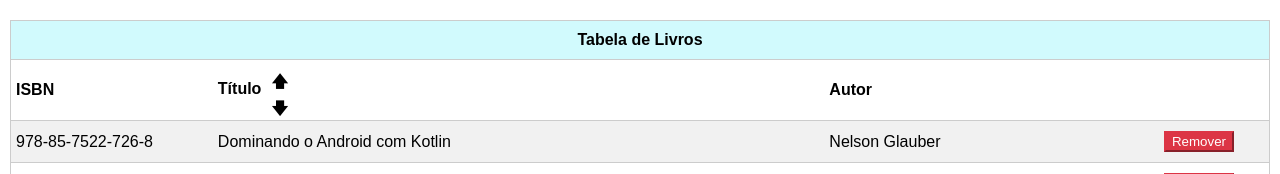
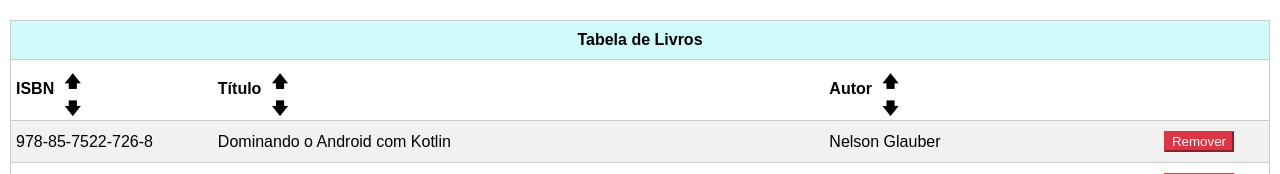
Before and after one commit to moraisalysson/react-tabela-livros, a React (Create React App) app: page / in a window 1280 px wide. Shown: the top 174 px of the page. Built offline with nearby package versions, Linux system fonts and the light colour scheme.

Commit message:
add ordenacao nos demais cabecalhos da tabela

```diff
--- a/src/App.js
+++ b/src/App.js
@@ -20,17 +20,55 @@ class App extends Component {
       })
   }
 
-  handleOrdenarCrescente = (titulo) => {
-    const livros = this.state.livros.sort((a, b) =>
-      a.titulo < b.titulo ? -1 : 0); //ordem crescente
-    this.setState({ livros });
+  handleOrdenarCrescente = (cabecalho) => {
+    switch (cabecalho) {
+      case "titulo":
+        const livrosTitulo = this.state.livros.sort((a, b) =>
+          a.titulo < b.titulo ? -1 : 0); //ordem crescente
+        this.setState({ livrosTitulo });
+        break;
+
+      case "isbn":
+        const livrosIsbn = this.state.livros.sort((a, b) =>
+          a.id < b.id ? -1 : 0); //ordem crescente
+        this.setState({ livrosIsbn });
+        break;
+
+      case "autor":
+        const livrosAutor = this.state.livros.sort((a, b) =>
+          a.autor < b.autor ? -1 : 0); //ordem crescente
+        this.setState({ livrosAutor });
+        break;
+      default:
+        break;
+    }
   }
 
-  handleOrdenarDecrescente = (titulo) => {
-    const livros = this.state.livros.sort((a, b) =>
-      a.titulo < b.titulo ? -1 : 0); //ordem crescente
-    livros.reverse();
-    this.setState({ livros });
+  handleOrdenarDecrescente = (cabecalho) => {
+    switch (cabecalho) {
+      case "titulo":
+        const livrosTitulo = this.state.livros.sort((a, b) =>
+          a.titulo < b.titulo ? -1 : 0); //ordem crescente
+        livrosTitulo.reverse();
+        this.setState({ livrosTitulo });
+        break;
+
+      case "isbn":
+        const livrosIsbn = this.state.livros.sort((a, b) =>
+          a.id < b.id ? -1 : 0); //ordem crescente
+        livrosIsbn.reverse();
+        this.setState({ livrosIsbn });
+        break;
+
+      case "autor":
+        const livrosAutor = this.state.livros.sort((a, b) =>
+          a.autor < b.autor ? -1 : 0); //ordem crescente
+        livrosAutor.reverse();
+        this.setState({ livrosAutor });
+        break;
+      default:
+        break;
+    }
   }
 
   handleRemoverLinha = (id) => {
--- a/src/components/table/SetasOrdenacao.js
+++ b/src/components/table/SetasOrdenacao.js
@@ -3,8 +3,8 @@ import React from "react";
 const SetasOrdenacao = props => (
     <div className="container-setinhas">
         <div>
-            <div onClick={() => props.setasOrdenarCrescente()}>&#129093;</div>
-            <div onClick={() => props.setasOrdenarDecrescente()}>&#129095;</div>
+            <div onClick={() => props.setasOrdenarCrescente(props.cabecalho)}>&#129093;</div>
+            <div onClick={() => props.setasOrdenarDecrescente(props.cabecalho)}>&#129095;</div>
         </div>
     </div>
 );
--- a/src/components/table/TableHead.js
+++ b/src/components/table/TableHead.js
@@ -7,14 +7,27 @@ const TableHead = (props) => (
             <th colSpan="4">Tabela de Livros</th>
         </tr>
         <tr>
-            <th>ISBN</th>
+            <th>ISBN
+                <SetasOrdenacao
+                    setasOrdenarCrescente={props.ordenarCrescente}
+                    setasOrdenarDecrescente={props.ordenarDecrescente}
+                    cabecalho="isbn"
+                />
+            </th>
             <th>Título
                 <SetasOrdenacao
                     setasOrdenarCrescente={props.ordenarCrescente}
                     setasOrdenarDecrescente={props.ordenarDecrescente}
+                    cabecalho="titulo"
                 />
             </th>
-            <th>Autor</th>
+            <th>Autor
+                <SetasOrdenacao
+                    setasOrdenarCrescente={props.ordenarCrescente}
+                    setasOrdenarDecrescente={props.ordenarDecrescente}
+                    cabecalho="autor"
+                />
+            </th>
             <th></th>
         </tr>
     </thead>
```
